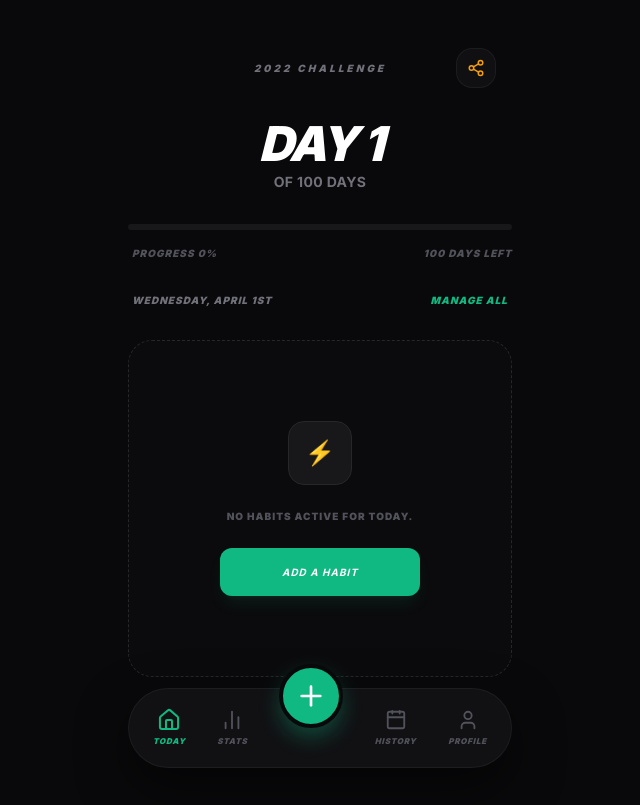
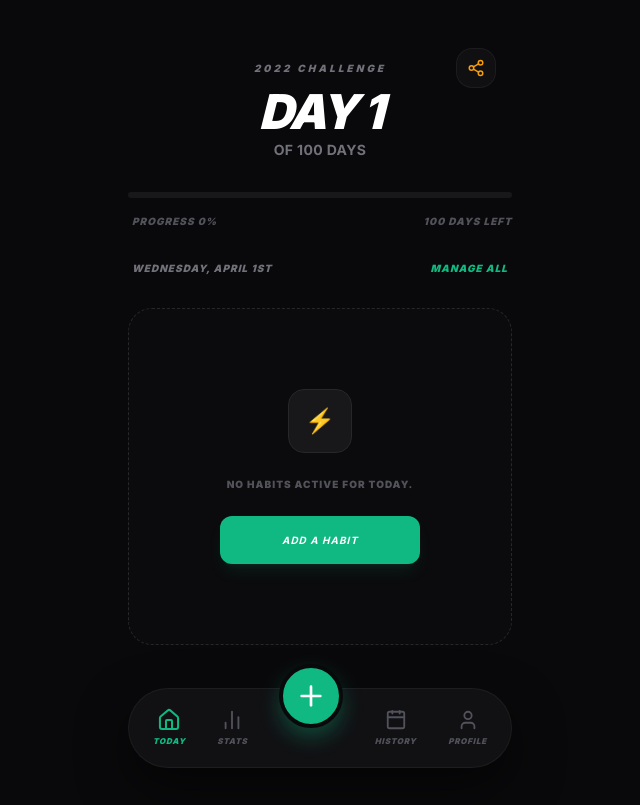
Before and after one commit to sobhimalak/habit-tracker, a Next.js app: page / in a window 1280 px wide. Shown: the whole page, without its empty margins (320-960 px from the left). Built offline with nearby package versions, Linux system fonts and the light colour scheme; no server answers; the database is empty; sample sign-in values are in the browser's storage.

Commit message:
Final margin adjustments: removed Day X top spacing and reduced Manage Habits header margin

```diff
--- a/app/habits/page.tsx
+++ b/app/habits/page.tsx
@@ -38,7 +38,7 @@ export default async function HabitsPage() {
 
   return (
     <div className="flex flex-col min-h-screen bg-zinc-950 px-8 py-12 animate-slide-up pb-32 max-w-md mx-auto w-full">
-      <header className="flex items-center justify-between mb-16">
+      <header className="flex items-center justify-between mb-5">
         <Link href="/" className="text-zinc-500 hover:text-zinc-300 transition-colors">
           <ChevronLeft size={28} />
         </Link>
--- a/app/page.tsx
+++ b/app/page.tsx
@@ -73,8 +73,8 @@ export default async function Home() {
 
   return (
     <div className="flex flex-col min-h-screen bg-zinc-950 px-8 pb-32 animate-slide-up max-w-md mx-auto w-full">
-      <header className="pt-12 pb-8 flex flex-col items-center space-y-4 text-center shrink-0">
-        <div className="flex items-center justify-between w-full px-4 mb-4 relative">
+      <header className="pt-12 pb-8 flex flex-col items-center text-center shrink-0">
+        <div className="flex items-center justify-between w-full px-4 relative">
           <div className="w-10" /> {/* Spacer for symmetry */}
           <h2 className="text-[10px] font-black uppercase tracking-[0.3em] text-zinc-500 italic flex-1 text-center truncate px-2">
             {activeChallenge?.title || "2022 Challenge"}
@@ -89,7 +89,7 @@ export default async function Home() {
           <p className="text-zinc-500 font-bold text-sm tracking-wide uppercase">of {totalDays} Days</p>
         </div>
 
-        <div className="w-full max-w-sm pt-4">
+        <div className="w-full max-w-sm pt-8">
           <div className="h-1.5 bg-zinc-900 rounded-full overflow-hidden">
             <div
               className="h-full bg-emerald-500 shadow-[0_0_15px_rgba(16,185,129,0.4)] transition-all duration-1000 ease-out"
```
